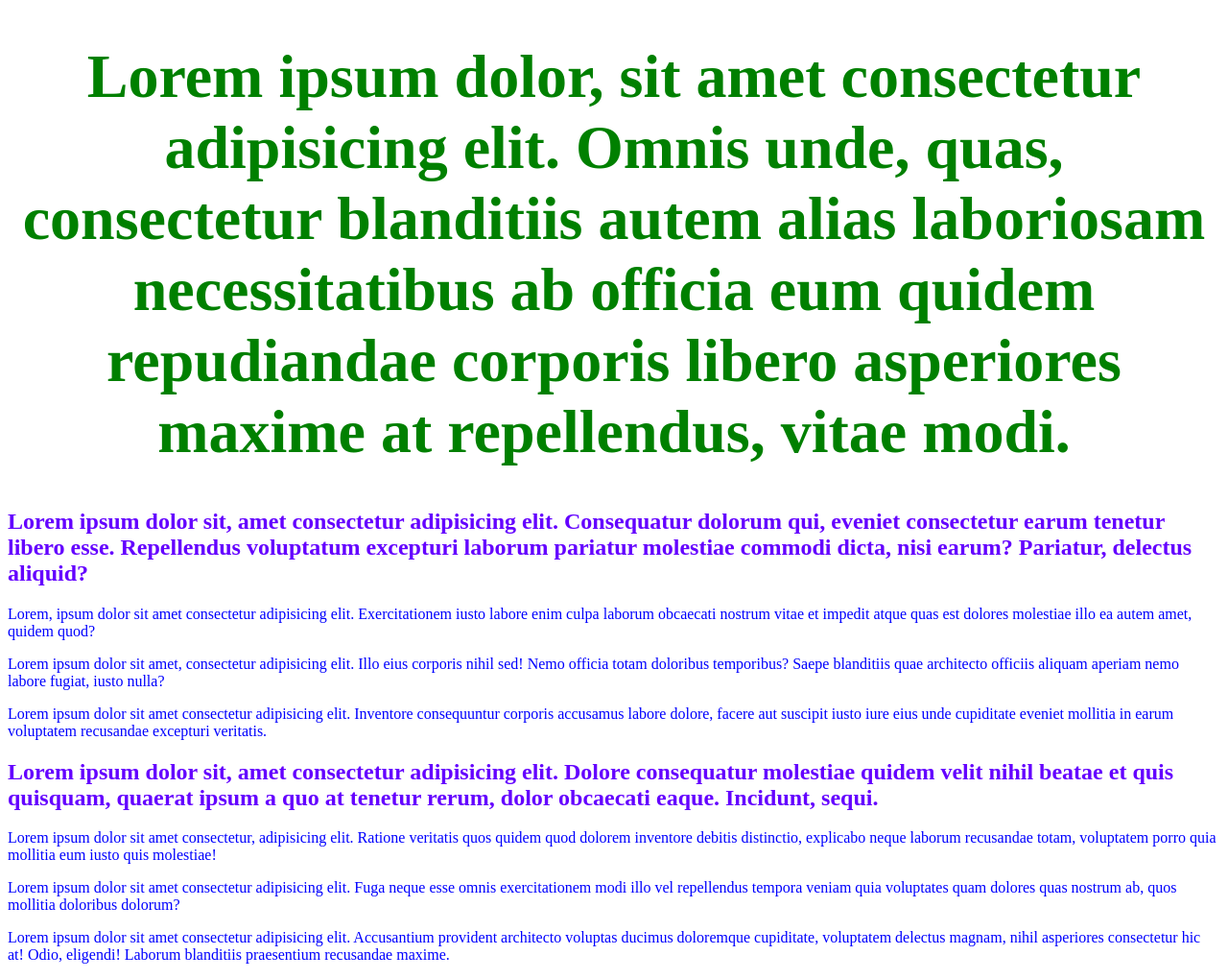
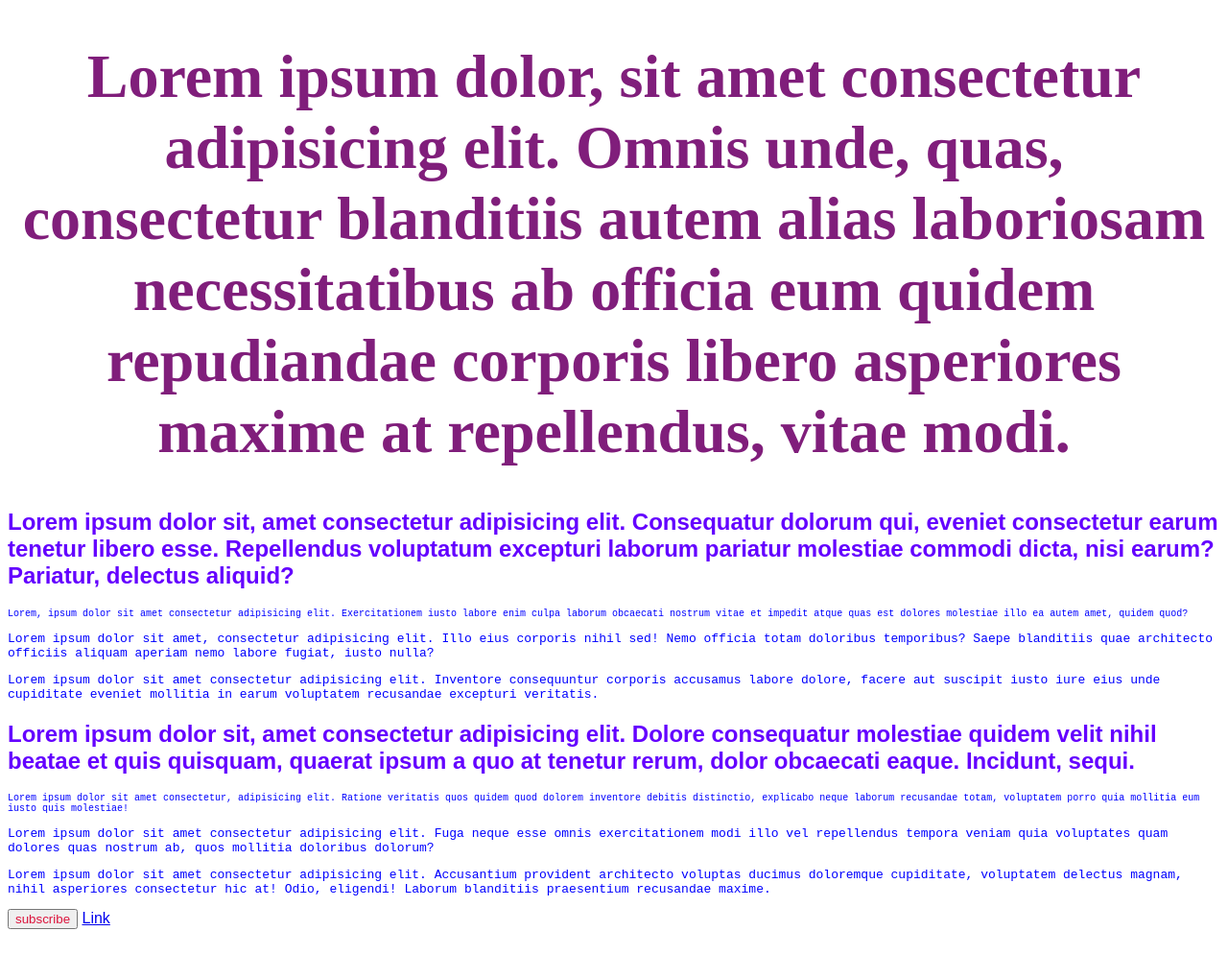
Before and after one commit to Antonina1988/css-intro, a plain HTML site: page index.html in a window 1280 px wide. Shown: the whole page at 96% size. After the commit the page ends 976 px from the top, so only its background shows below. Drawn offline with Linux system fonts and the light colour scheme.

Commit message:
Initial commit

```diff
--- a/assets/css/style.css
+++ b/assets/css/style.css
@@ -1,3 +1,18 @@
 h1 {
     color: brown;
+    font-family: initial;
+    border: inherit;
 }
+.annotation {
+    font-size: 10px;
+}
+#subscribe-btn {
+    color: crimson;
+}
+body {
+    font-family: sans-serif;
+    border: 5px;
+}
+p{
+    font-family: monospace;
+}
--- a/index.html
+++ b/index.html
@@ -7,7 +7,7 @@
     <link rel="stylesheet" href="./assets/css/style.css">
     <style>
         h1 {
-            color: green;
+            color: rgb(128, 30, 123);
             text-align: center;
             font-size: 64px;
         }
@@ -23,13 +23,17 @@
    <h1>Lorem ipsum dolor, sit amet consectetur adipisicing elit. Omnis unde, quas, consectetur blanditiis autem alias laboriosam necessitatibus ab officia eum quidem repudiandae corporis libero asperiores maxime at repellendus, vitae modi.</h1>
 
    <h2>Lorem ipsum dolor sit, amet consectetur adipisicing elit. Consequatur dolorum qui, eveniet consectetur earum tenetur libero esse. Repellendus voluptatum excepturi laborum pariatur molestiae commodi dicta, nisi earum? Pariatur, delectus aliquid?</h2>
-   <p>Lorem, ipsum dolor sit amet consectetur adipisicing elit. Exercitationem iusto labore enim culpa laborum obcaecati nostrum vitae et impedit atque quas est dolores molestiae illo ea autem amet, quidem quod?</p>
+   <p class="annotation">Lorem, ipsum dolor sit amet consectetur adipisicing elit. Exercitationem iusto labore enim culpa laborum obcaecati nostrum vitae et impedit atque quas est dolores molestiae illo ea autem amet, quidem quod?</p>
    <p>Lorem ipsum dolor sit amet, consectetur adipisicing elit. Illo eius corporis nihil sed! Nemo officia totam doloribus temporibus? Saepe blanditiis quae architecto officiis aliquam aperiam nemo labore fugiat, iusto nulla?</p>
    <p>Lorem ipsum dolor sit amet consectetur adipisicing elit. Inventore consequuntur corporis accusamus labore dolore, facere aut suscipit iusto iure eius unde cupiditate eveniet mollitia in earum voluptatem recusandae excepturi veritatis.</p>
 
    <h2>Lorem ipsum dolor sit, amet consectetur adipisicing elit. Dolore consequatur molestiae quidem velit nihil beatae et quis quisquam, quaerat ipsum a quo at tenetur rerum, dolor obcaecati eaque. Incidunt, sequi.</h2>
-   <p>Lorem ipsum dolor sit amet consectetur, adipisicing elit. Ratione veritatis quos quidem quod dolorem inventore debitis distinctio, explicabo neque laborum recusandae totam, voluptatem porro quia mollitia eum iusto quis molestiae!</p>
+   <p class="annotation">Lorem ipsum dolor sit amet consectetur, adipisicing elit. Ratione veritatis quos quidem quod dolorem inventore debitis distinctio, explicabo neque laborum recusandae totam, voluptatem porro quia mollitia eum iusto quis molestiae!</p>
    <p>Lorem ipsum dolor sit amet consectetur adipisicing elit. Fuga neque esse omnis exercitationem modi illo vel repellendus tempora veniam quia voluptates quam dolores quas nostrum ab, quos mollitia doloribus dolorum?</p>
    <p>Lorem ipsum dolor sit amet consectetur adipisicing elit. Accusantium provident architecto voluptas ducimus doloremque cupiditate, voluptatem delectus magnam, nihil asperiores consectetur hic at! Odio, eligendi! Laborum blanditiis praesentium recusandae maxime.</p>
+
+   <button id="subscribe-btn">subscribe</button>
+   <a href="#">Link</a>
+
 </body>
 </html>
```
